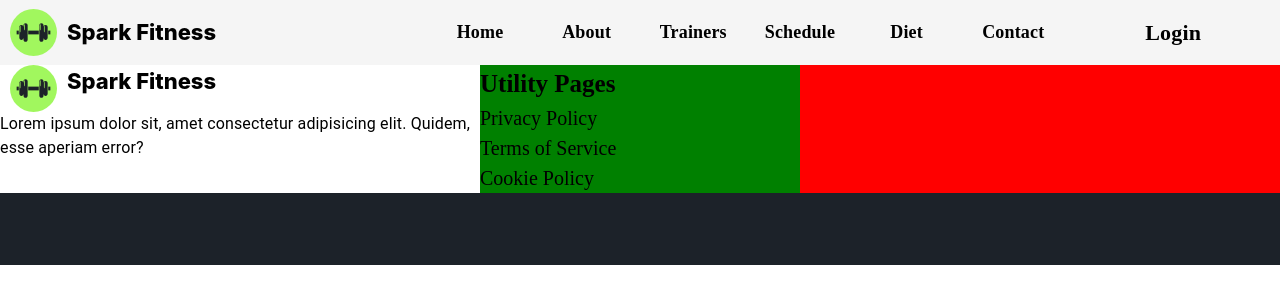
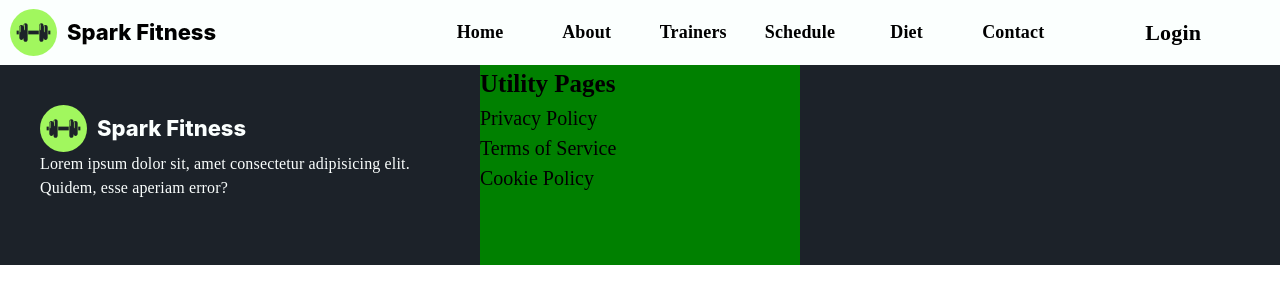
Before and after one commit to D3vxc/sparkFitness.github.io, a React (Create React App) app: page / in a window 1280 px wide. Shown: the top 304 px of the page. Built offline with nearby package versions, Linux system fonts and the light colour scheme.

Commit message:
frontend changes

```diff
--- a/src/components/Footer.jsx
+++ b/src/components/Footer.jsx
@@ -11,7 +11,7 @@ function Footer() {
           height: "200px",
         }}
       >
-        <Grid container sx={{ background: "red" }}>
+        <Grid container sx={{ height: "100%" }}>
           <Grid
             item
             xs={4.5}
@@ -19,19 +19,23 @@ function Footer() {
             md={4.5}
             lg={4.5}
             xl={4.5}
-            sx={{ background: "white" }}
+            sx={{ background: "", p: 5 }}
           >
-            <Box sx={{ display: "flex" }}>
+            <Box sx={{ display: "flex", flexDirection: "column" }}>
+              <Box sx={{ display: "flex", alignItems: "center" }}>
                 <Box
                   component='img'
                   src={LogoImage}
-                sx={{
-                  mx: "10px",
+                  sx={
+                    {
                       //  height: "30px", width: "30px"
-                }}
+                    }
+                  }
                 />{" "}
                 <Typography
                   sx={{
+                    mx: "10px",
+                    color: "#FBFFFE",
                     fontFamily: "Inter",
                     fontSize: "22px",
                     fontWeight: 800,
@@ -42,10 +46,17 @@ function Footer() {
                   Spark Fitness
                 </Typography>
               </Box>
-            <Typography>
-              Lorem ipsum dolor sit, amet consectetur adipisicing elit. Quidem,
-              esse aperiam error?
+              <Typography
+                sx={{
+                  fontFamily: "poppins",
+                  fontSize: "16px",
+                  color: "#FBFFFE",
+                }}
+              >
+                Lorem ipsum dolor sit, amet consectetur adipisicing elit.
+                Quidem, esse aperiam error?
               </Typography>
+            </Box>
           </Grid>
           <Grid
             item
--- a/src/components/Header.jsx
+++ b/src/components/Header.jsx
@@ -2,6 +2,7 @@ import { Box, Button, Grid, Typography } from "@mui/material";
 import React from "react";
 import LogoImage from "../assets/HomePageImages/Logo.svg";
 import { useNavigate } from "react-router-dom";
+import { hover } from "@testing-library/user-event/dist/hover";
 
 function Header() {
   const navigate = useNavigate();
@@ -10,7 +11,7 @@ function Header() {
       <Grid
         container
         sx={{
-          background: "#F5F5F5",
+          background: "#FBFFFE",
           height: "65px",
         }}
       >
@@ -59,7 +60,12 @@ function Header() {
           md={1}
           lg={1}
           xl={1}
-          sx={{ ...NavbarBtn }}
+          sx={{
+            ...NavbarBtn,
+            "&:hover": {
+              background: "#F5F5F5",
+            },
+          }}
           onClick={() => navigate("/home")}
         >
           <Typography sx={TextStyle}>Home</Typography>
--- a/src/components/Pages/Home.jsx
+++ b/src/components/Pages/Home.jsx
@@ -56,53 +56,72 @@ function Home() {
           alignItems: "center",
         }}
       >
-        {/* Shadow Text */}
         <Typography
           sx={{
             fontFamily: "Inter",
-            fontSize: 80,
+            fontSize: "70px",
             fontWeight: 800,
             letterSpacing: "0em",
             textAlign: "center",
-            color: "#000", // Shadow color
-            textShadow: "0px 0px 10px rgba(0, 0, 0, 0.5)", // Shadow effect
-            position: "absolute",
-            top: 0,
-            left: 0,
-            zIndex: -1, // Push the shadow text behind the main text
-            width: "700px",
+            color: "#FFFFFF", // Text color
+            width: "600px",
+            position: "relative",
+            textShadow:
+              "-7px 7px 0 rgba(23, 29, 36, 1), -7.1px 7.1px 0 rgba(255, 255, 255, 1)",
+            lineHeight: "95px",
           }}
         >
           Keep Your Body Fit & Strong
         </Typography>
 
-        {/* Main Text */}
-        <Typography
+        <Box
           sx={{
-            fontFamily: "Inter",
-            fontSize: 80,
-            fontWeight: 800,
-            letterSpacing: "0em",
-            textAlign: "center",
-            color: "#FFFFFF", // Text color
-            width: "700px",
-            position: "relative",
-            textShadow:
-              "-7px 7px 0 rgba(255, 255, 255, 0.5), -7px 7px 0 rgba(2, 2, 5, 0.5)", // Shadow effect with transparent colors
+            display: "flex",
+            justifyContent: "center",
+            alignItems: "center",
+            width: "auto",
+            height: "50px",
+            mt: "20px",
+            gap: "10px",
           }}
         >
-          Keep Your Body Fit & Strong
-        </Typography>
-
-        <h2>User Data</h2>
+          <Box sx={ButtonStyle}>Start Today</Box>
+          <Box sx={ButtonStyle}>About Us</Box>
+        </Box>
+        {/* <h2>User Data</h2>
         <ul>
           {getAllUsers?.map((user) => (
             <li key={user?._id}>{user?.name}</li>
           ))}
-        </ul>
+        </ul> */}
       </Box>
+      <Box
+        sx={{
+          background: "#FBFFFE",
+        }}
+      ></Box>
     </React.Fragment>
   );
 }
 
 export default Home;
+
+const ButtonStyle = {
+  display: "flex",
+  justifyContent: "center",
+  alignItems: "center",
+  fontFamily: "poppins",
+  fontSize: "18px",
+  fontWeight: 500,
+  width: "180px",
+  height: "50px",
+  border: "2px solid #FBFFFE",
+  background: "transparent",
+  color: "#FBFFFE",
+  "&:hover": {
+    border: "2px solid transparent",
+    background: "#A1F65E",
+    color: "#1B1B1E",
+    cursor: "pointer",
+  },
+};
```
Also changed, not shown: src/components/Routers/Router.jsx (+0 -64 lines). Lines whose indentation alone changed are shown as unchanged.
